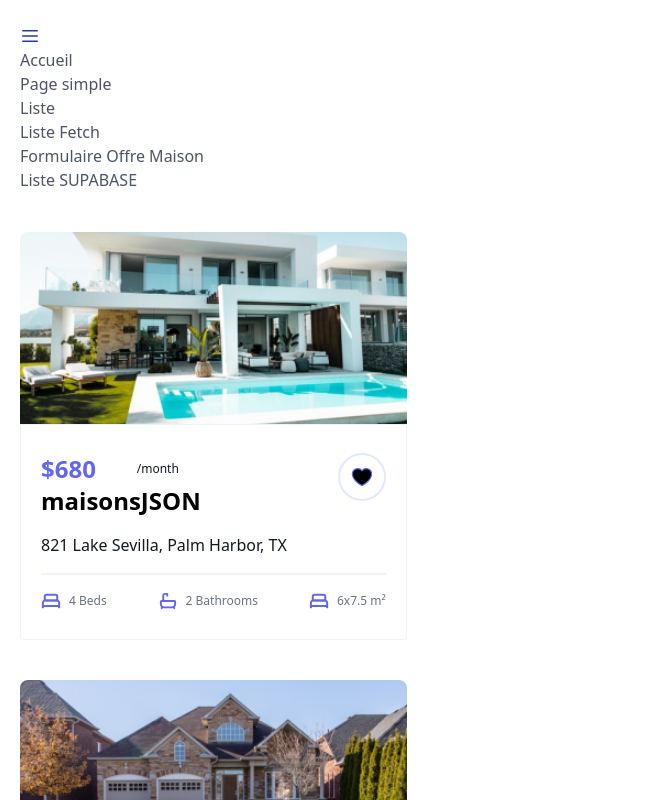
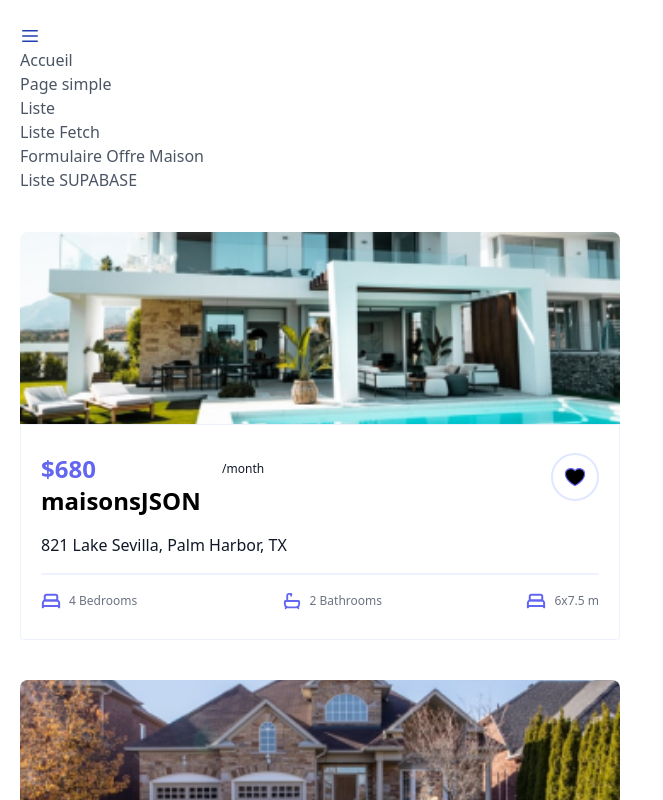
Before and after one commit to lavaine-iris/AgenceImmo, a Vue app: page /liste-fetch in a window 1280 px wide. Shown: the top 800 px of the page, without its empty margins (0-663 px from the left). Built offline with nearby package versions, Linux system fonts and the light colour scheme; what @formkit/vue would draw is missing.

Commit message:
Données Supabase

```diff
--- a/src/components/card.vue
+++ b/src/components/card.vue
@@ -39,17 +39,17 @@
             <div class="flex justify-between">
                 <div class="flex items-center gap-2">
                     <bed class="h-5 stroke-indigo-500"></bed>
-                    <span class="text-xs text-gray-500">4 Beds</span>
+                    <span class="text-xs text-gray-500"> {{ nbrChambres }}</span>
                 </div>
                 <div class="flex items-center gap-2">
                     <bath class="h-5 stroke-indigo-500"></bath>
                     <span class="text-xs text-gray-500">
-                        <slot>2 Bathrooms</slot>
+                        <slot> {{ nbrSDB }} </slot>
                     </span>
                 </div>
                 <div class="flex items-center gap-2">
                     <superficie class="h-5 stroke-indigo-500"></superficie>
-                    <span class="text-xs text-gray-500">6x7.5 m²</span>
+                    <span class="text-xs text-gray-500"> {{ surface }} </span>
                 </div>
             </div>
         </figcaption>
@@ -83,6 +83,18 @@ defineProps({
         type: Boolean,
         default: false,
     },
+    nbrChambres: {
+        type: String,
+        default: "4 Bedrooms",
+    },
+    nbrSDB: {
+        type: String,
+        default: "2 Bathrooms",
+    },
+    surface: {
+        type: String,
+        default: "6x7.5 m",
+    },
 
 });
 </script>
--- a/src/pages/liste-fetch.vue
+++ b/src/pages/liste-fetch.vue
@@ -1,6 +1,6 @@
 <template>
     <div v-for="maison in maisons" :key="maison.nom">
-        <card class="w-1/3 p-5" v-bind="maison" />
+        <card class="w-1/2 p-5" v-bind="maison" />
     </div>
 </template>
 
--- a/src/pages/liste-supabase.vue
+++ b/src/pages/liste-supabase.vue
@@ -1,14 +1,21 @@
+<script setup lang="ts">
+
+    import card from "../components/card.vue";
+    import { supabase } from "../supabase";
+    console.log("supabase :", supabase); // pour vérifier et "garder" supabase dans le code
+    const maison = [supabase];
+
+    const { data: listeDesMaisons, error } = await supabase
+
+        .from('Maison')
+        .select('*')
+
+    console.log("Maison:", listeDesMaisons);
+
+</script>
+
 <template>
-    <div v-for="maison in maisons" :key="maison.nom">
-        <card class="w-1/3 p-5" v-bind="maison" />
+    <div v-for="maison in listeDesMaisons" :key="maison.nom">
+        <card class="w-1/2 p-5" v-bind="maison" />
     </div>
 </template>
-
-<script setup lang="ts">
-
-import card from "../components/card.vue";
-import { supabase } from "../supabase";
-console.log("supabase :", supabase); // pour vérifier et "garder" supabase dans le code
-const maisons = []; // à remplacer par l'appel à Supabase
-
-</script>
--- a/src/pages/liste.vue
+++ b/src/pages/liste.vue
@@ -1,6 +1,6 @@
 <template>
     <div v-for="maison in maisons" :key="maisons.nom">
-        <card class="w-1/3 p-5" v-bind="maisons" />
+        <card class="w-1/2 p-5" v-bind="maisons" />
     </div>
 </template>
 
--- a/src/pages/simple.vue
+++ b/src/pages/simple.vue
@@ -1,6 +1,6 @@
 <template>
 
-    <card class="w-1/3 p-5" v-bind="objet" />
+    <card class="w-1/2 p-5" v-bind="objet" />
 
 </template>
 
```
